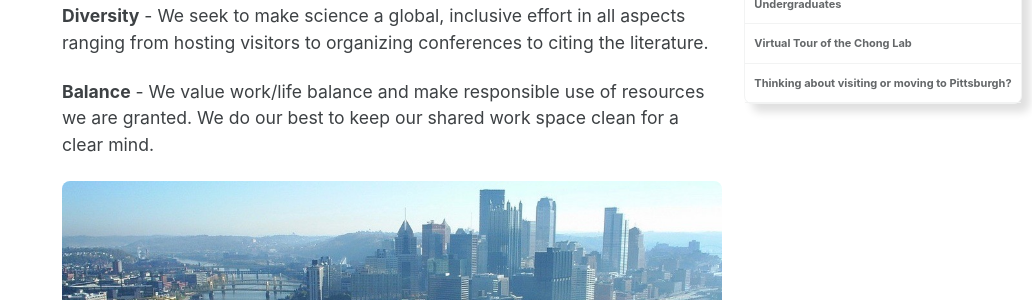
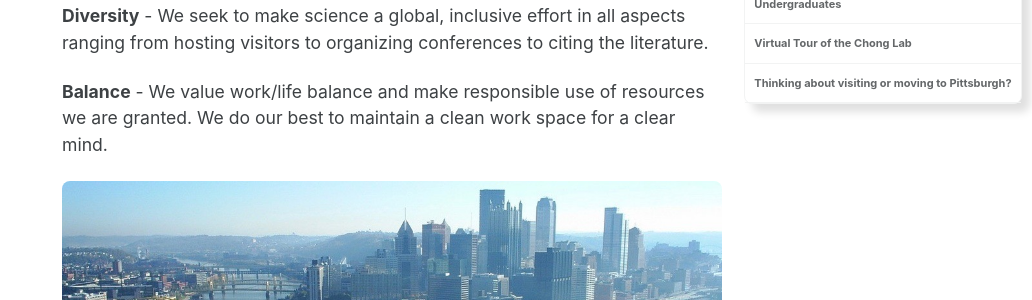
Before and after one commit to darianyang/mm-github-pages-test, a Jekyll site: the page built from _pages/join_us.md, in a window 1280 px wide and 900 px high, scrolled down 512 px. Shown: the part 179-479 px from the top of the window, without its empty margins (248-1280 px from the left). Built offline with Jekyll 4.4.1, drawn with Linux system fonts in a browser that asks for light colours; cached includes are drawn as plain includes.

Commit message:
Update join_us.md

```diff
--- a/_pages/join_us.md
+++ b/_pages/join_us.md
@@ -25,7 +25,7 @@ We welcome applications from prospective postdocs, graduate students, and underg
 
 **Diversity** - We seek to make science a global, inclusive effort in all aspects ranging from hosting visitors to organizing conferences to citing the literature.
 
-**Balance** - We value work/life balance and make responsible use of resources we are granted. We do our best to keep our shared work space clean for a clear mind.
+**Balance** - We value work/life balance and make responsible use of resources we are granted. We do our best to maintain a clean work space for a clear mind.
 
 {% include figure image_path="/assets/images/pittsburgh.jpg" alt="Pittsburgh Panorama" %}
 
```
